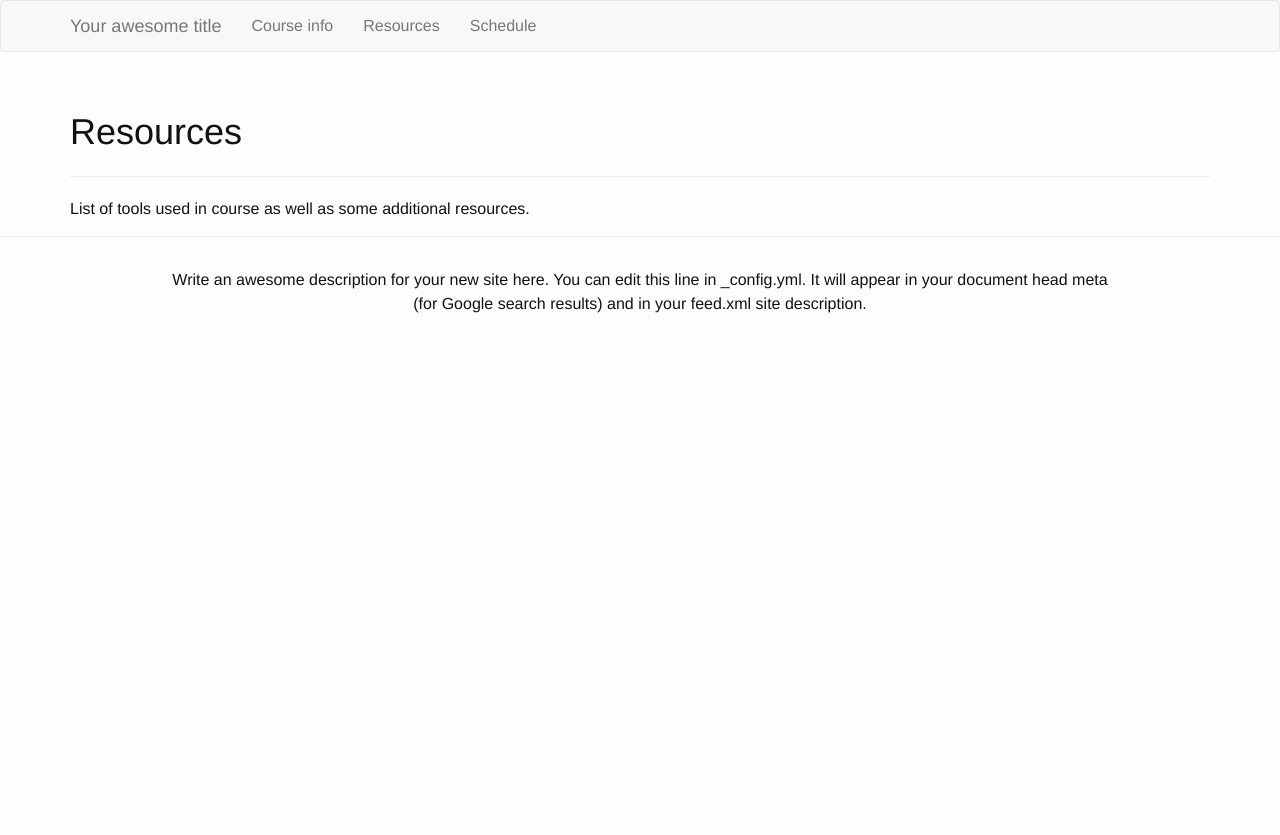
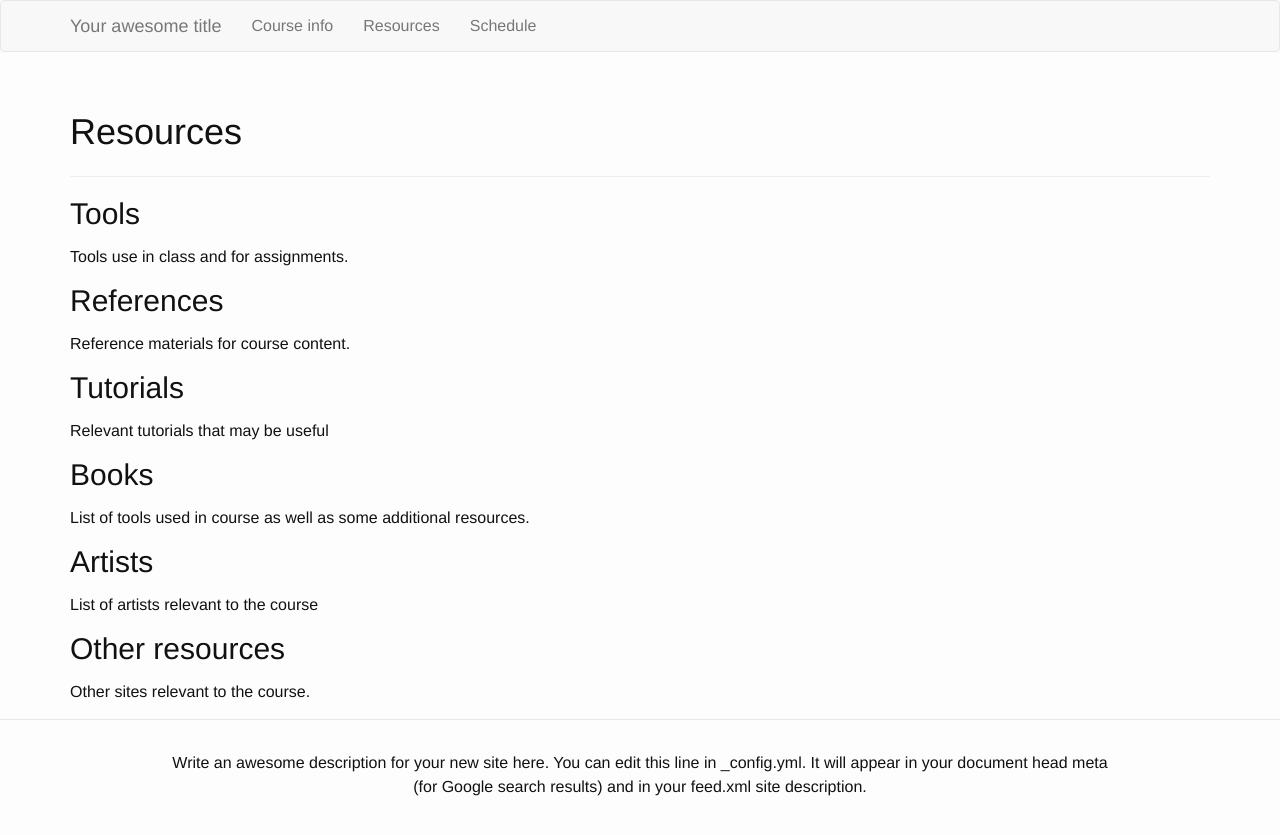
Before and after one commit to michelav/fa7-frameworks, a Jekyll site: the page built from resources.md, in a window 1280 px wide. Shown: the top 835 px of the page. Built offline with Jekyll 4.4.1, drawn with Linux system fonts in a browser that asks for light colours.

Commit message:
Filled out resources stub

```diff
--- a/resources.md
+++ b/resources.md
@@ -4,4 +4,26 @@ title: Resources
 permalink: /resources/
 ---
 
+## Tools
+
+Tools use in class and for assignments.
+
+## References
+
+Reference materials for course content.
+
+## Tutorials
+
+Relevant tutorials that may be useful
+
+## Books
+
 List of tools used in course as well as some additional resources.
+
+## Artists
+
+List of artists relevant to the course
+
+## Other resources
+
+Other sites relevant to the course.
```
